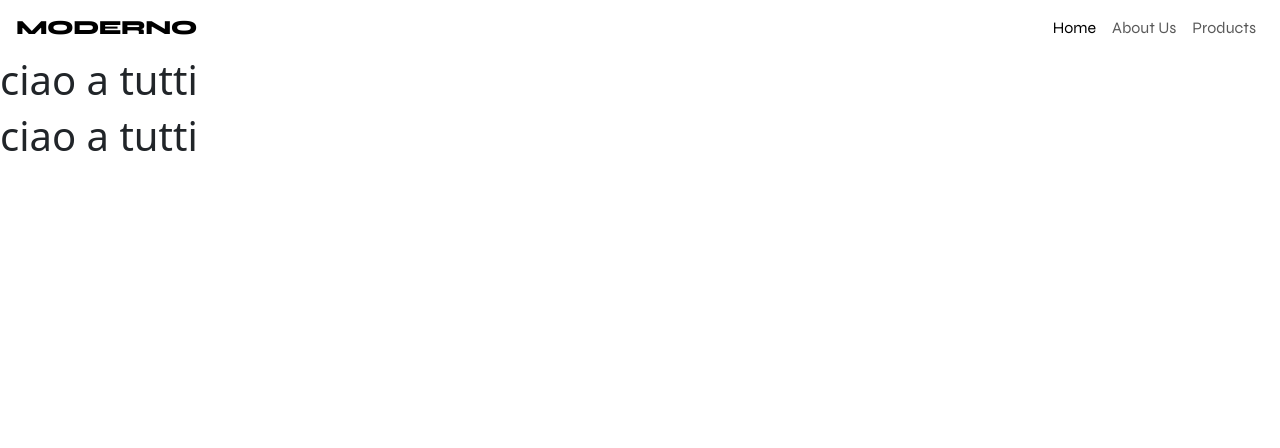
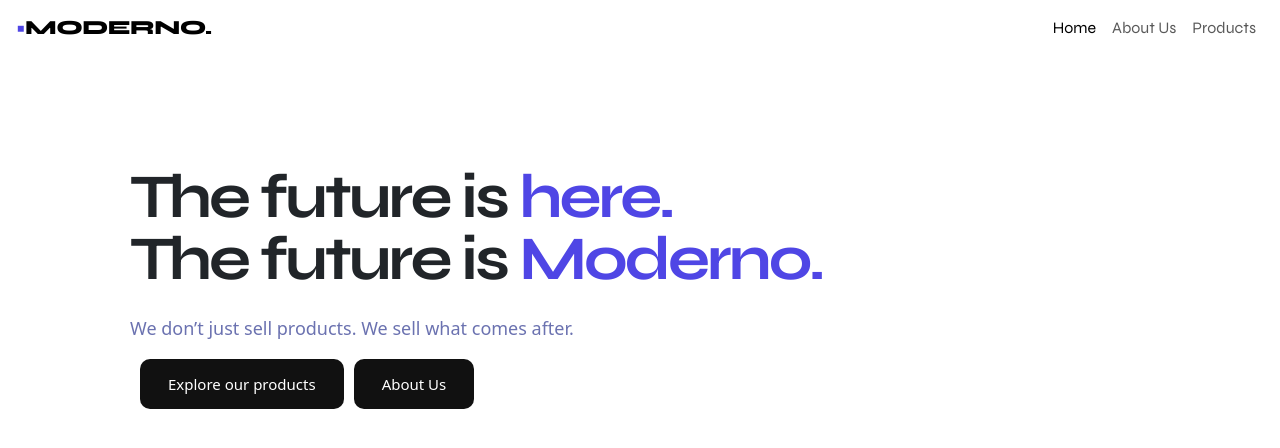
Before and after one commit to salv-ritrovato/react-router, a React (Vite) app: page / in a window 1280 px wide. Shown: the top 448 px of the page. Built offline with nearby package versions, Linux system fonts and the light colour scheme.

Commit message:
homepage done, added style too

```diff
--- a/src/components/Footer.jsx
+++ b/src/components/Footer.jsx
@@ -1,6 +1,6 @@
 export default function Footer() {
 
     return (
-        <h1>ciao a tutti</h1>
+        <footer></footer>
     )
 }
--- a/src/components/Header.jsx
+++ b/src/components/Header.jsx
@@ -6,9 +6,10 @@ import navbar from "../assets/navbar"
 export default function Header() {
 
     return (
-        /* NAVBAR START - MADE IT STICKY FOR A MODERN EFFECT  */
+        <header>
+            {/* NAVBAR START - MADE IT STICKY FOR A MODERN EFFECT */}
             <nav className="navbar navbar-expand-lg px-3 sticky-top">
-            <NavLink className="navbar-brand" to="/">MODERNO</NavLink>
+                <NavLink className="navbar-brand" to="/"><span className="logoDot">•</span>MODERNO.</NavLink>
                 {/* HAMBURGER MENU FOR MOBILE BROWSING */}
                 <button
                     className="navbar-toggler"
@@ -32,5 +33,6 @@ export default function Header() {
                     </ul>
                 </div>
             </nav>
+        </header>
     )
 }
--- a/src/index.css
+++ b/src/index.css
@@ -1,13 +1,14 @@
 /* IMPORTING CUSTOM FONTS FROM GOOGLE FONTS */
 @import url('https://fonts.googleapis.com/css2?family=Syne:wght@400..800&display=swap');
 
-/* ROOT -- PAGE PALETTE */
+/* ROOT -- PAGE PALETTE & FONTS */
 :root {
     --primarycolor: #111111;
     --secondarycolor: #FFFFFF;
     --accents: #4F46E5;
     --background: #F9FAFB;
     --soft-texts: #6B72B0;
+    --logofont: 'Syne', sans-serif;
 }
 
 /* NAVBAR */
@@ -16,16 +17,60 @@
 }
 
 .nav-link {
-    font-family: 'Syne', sans-serif;
+    font-family: var(--logofont);
     font-weight: 500;
 
 }
 
 /* LOGO */
 .navbar-brand {
-    font-family: 'Syne', sans-serif;
+    font-family: var(--logofont);
     font-weight: 800;
     letter-spacing: -0.5px;
     text-transform: uppercase;
     font-size: 20px;
 }
+
+.logoDot {
+    color: var(--accents);
+}
+
+/* MAIN -- HOME PAGE */
+
+.herobanner {
+    padding: 110px 48px 90px
+}
+
+.herobanner h1 {
+    font-family: var(--logofont);
+    font-weight: 700;
+    font-size: 62px;
+    letter-spacing: -3px;
+    line-height: 1;
+    margin: 0 0 24px;
+}
+
+.mottospecial {
+    color: var(--accents);
+}
+
+.herobanner p {
+    font-size: 18px;
+    color: var(--soft-texts);
+    font-weight: 400;
+    line-height: 1.6;
+}
+
+.goto {
+    background: var(--primarycolor);
+    color: var(--secondarycolor);
+    border: none;
+    border-radius: 10px;
+    padding: 14px 28px;
+    font-size: 15px;
+    font-weight: 500;
+    cursor: pointer;
+    margin-left: 10px;
+}
+
+/* MAIN -- ABOUT US */
--- a/src/pages/Home.jsx
+++ b/src/pages/Home.jsx
@@ -1,6 +1,25 @@
+/* Importing NavLink for custom buttons */
+import { NavLink } from "react-router-dom"
+
 export default function Home() {
 
     return (
-        <h1>ciao a tutti</h1>
+        <main>
+            <div className="container">
+                <section className="herobanner">
+                    <h1>The future is <span className="mottospecial">here.</span>
+                        <br />
+                        The future is <span className="mottospecial">Moderno.</span></h1>
+                    <p>We don’t just sell products. We sell what comes after.</p>
+                    {/* Using NavLink to let users navigate without page reloads */}
+                    <NavLink to="/products">
+                        <button className="goto">Explore our products</button>
+                    </NavLink>
+                    <NavLink to="/aboutus">
+                        <button className="goto">About Us</button>
+                    </NavLink>
+                </section>
+            </div>
+        </main>
     )
 }
```
Lines whose indentation alone changed are shown as unchanged.
